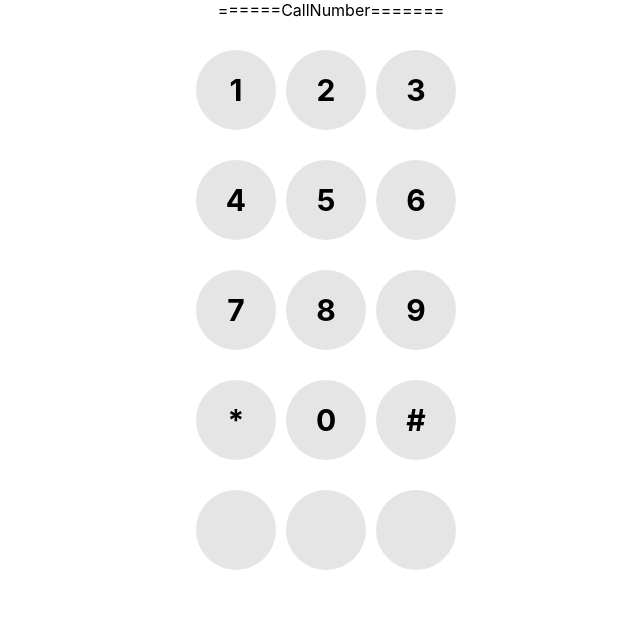
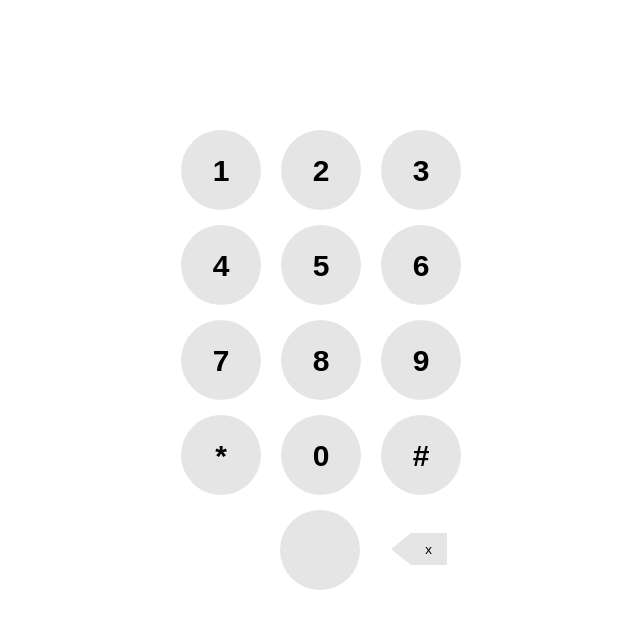
Before and after one commit to jehyungmin/phone-calling, a React (Create React App) app: page / in a window 1280 px wide. Shown: the top 628 px of the page, without its empty margins (309-949 px from the left). Built offline with nearby package versions, Linux system fonts and the light colour scheme.

Commit message:
입력 삭제 완료

```diff
--- a/src/App.js
+++ b/src/App.js
@@ -4,28 +4,48 @@ import { PhoneNumberList } from './Components/PhoneNumberList';
 import { CallNumber } from './Components/CallNumber';
 
 class App extends Component {
-  state = {
-    phonePad: [1, 2, 3, 4, 5, 6, 7, 8, 9, '*', 0, '#', '', '', ''],
-    CreateNumber: [],
+
+  constructor() {
+    super();
+    this.state ={
+      number: "",
+      phonePad: [1, 2, 3, 4, 5, 6, 7, 8, 9, '*', 0, '#', '', '', 'x'],
+    }
   }
 
-  handleCreate = () => {
-    console.log("callNumber");
+  handleCreate= (button) => {
+    // console.log('success');
+
+    if(button === "BS"){
+      this.backspace()
+    }else if(button === "NU"){
+      this.setState({
+        number: this.state.number
+      })
+    }else{
+      this.setState({
+        //number: (this.state.number + button).replace(/(^02.{0}|^01.{1}|[0-9]{3})([0-9]+)([0-9]{4})/, "$1-$2-$3")
+
+        //number: this.state.number.replace(/(^02.{0}|^01.{1}|[0-9]{3})([0-9]+)([0-9]{4})/, "$1-$2-$3") + button
+        number: (this.state.number + button).replace(/^\d{2,3}-\d{3,4}-\d{4}$/)
+       //number: this.state.number + button
+      });
+  }
+
+  }
+
+  backspace = () =>{
     this.setState({
-      ...this.state,
-      CreateNumber : this.CreateNumber
+      number: this.state.number.slice(0,-1)
     })
   }
 
   render() {
-    // const phonePad = [1,2,3,4,5,6,7,8,9,'*',0,'#'];
-    // console.log(phonePad);
 
     return (
       <div className="App">
-        <CallNumber />
+        <CallNumber number={this.state.number} />
         <PhoneNumberList onClick={this.handleCreate} padNum={this.state.phonePad}/>
-
       </div>
     );
   }
--- a/src/Components/CallNumber/CallNumber.css
+++ b/src/Components/CallNumber/CallNumber.css
@@ -0,0 +1,6 @@
+.numberWindow{
+    height: 100px;
+    text-align: center;
+    font-size: 30px;
+    line-height: 80px;
+}
--- a/src/Components/CallNumber/CallNumber.js
+++ b/src/Components/CallNumber/CallNumber.js
@@ -1,9 +1,10 @@
 import React from 'react';
+import './CallNumber.css';
 
-const CallNumber = () => {
+const CallNumber = ({number}) => {
     return (
-        <div>
-            ======CallNumber=======
+        <div className="numberWindow">
+            <p>{number}</p>
         </div>
     );
 };
--- a/src/Components/PhoneNumber/PhoneNumber.css
+++ b/src/Components/PhoneNumber/PhoneNumber.css
@@ -1,6 +1,7 @@
 .numStyle{
     display: inline;
-    margin-right: 10px;
+    margin-right: 20px;
+    margin-bottom: 15px;
     display: inline-block;
     width: 80px;
     height: 80px;
@@ -10,9 +11,39 @@
     font-weight: bold;
     line-height: 80px;
     font-size: 30px;
-    margin-bottom: auto;
+    border:0;
+    outline: 0;
 }
 
 .padNumerColor{
     background-color: #E5E5E5;
 }
+
+.NUColor{
+    background-color: #ffffff;
+}
+
+.cancel {
+    background: #E5E5E5;
+    display: inline-block;
+    height: 32px;
+    margin-left: 30px;
+    margin-top: 23px;
+    position: relative;
+    width: 37px;
+    margin-right: 35px;
+    border:0;
+    outline: 0;
+    }
+.cancel:before {
+    border-bottom: 16px solid transparent;
+    border-top: 16px solid transparent;
+    border-left: 0px solid transparent;
+    border-right: 20px solid #E5E5E5;
+    content: "";
+    height: 0px;
+    left: -19px;
+    position: absolute;
+    top: 0px;
+    width: 0;
+    }
--- a/src/Components/PhoneNumber/PhoneNumber.js
+++ b/src/Components/PhoneNumber/PhoneNumber.js
@@ -1,12 +1,20 @@
 import React from 'react';
 import './PhoneNumber.css';
 
-const PhoneNumber = ({ eachNum, onClick }) => {
+const PhoneNumber = ({ eachNum, onClick, name }) => {
 
+    let styleName = "numStyle padNumerColor"
+    if(name === "NU"){
+        styleName = "NUColor numStyle "
+    }else if(name === "BS") {
+        styleName = "cancel"
+    }else {
+        styleName = "numStyle padNumerColor"
+    }
 
     return (
         <div>
-            <p className="numStyle padNumerColor">{eachNum}</p>
+            <button name={name} onClick={e => onClick(e.target.name)} className={styleName}>{eachNum}</button>
         </div>
     );
 };
--- a/src/Components/PhoneNumberList/PhoneNumberList.js
+++ b/src/Components/PhoneNumberList/PhoneNumberList.js
@@ -2,49 +2,35 @@ import React from 'react';
 import PhoneNumber from '../PhoneNumber/PhoneNumber';
 import './PhoneNumberList.css';
 
-const PhoneNumberList = ({ padNum, onClick }) => {
-
-    // let i = 0;
-    // const padList = padNum.map(
-    //     number => {
-    //         return (
-    //             i === 3
-    //                 ? (<br/>)
-    //                 : (<PhoneNumber eachNum = {padNum[i++]} key = { i } />)
-    //             // <PhoneNumber eachNum = {padNum[i++]} key={i} />
-
-    //         )
-
-    //     }
-    // )
+const PhoneNumberList = ({ padNum, onClick}) => {
 
     return (
         <div >
-                        {/* {padList} */}
-            <div className="numberList">
-                <PhoneNumber onClick={onClick} eachNum={padNum[0]} />
-                <PhoneNumber eachNum={padNum[1]} />
-                <PhoneNumber eachNum={padNum[2]} />
+
+            <div className="numberList" >
+                <PhoneNumber name="1" onClick={onClick} eachNum={padNum[0]} />
+                <PhoneNumber name="2" onClick={onClick} eachNum={padNum[1]} />
+                <PhoneNumber name="3" onClick={onClick} eachNum={padNum[2]} />
             </div>
             <div className="numberList">
-                <PhoneNumber eachNum={padNum[3]} />
-                <PhoneNumber eachNum={padNum[4]} />
-                <PhoneNumber eachNum={padNum[5]} />
+                <PhoneNumber name="4" onClick={onClick} eachNum={padNum[3]} />
+                <PhoneNumber name="5" onClick={onClick} eachNum={padNum[4]} />
+                <PhoneNumber name="6" onClick={onClick} eachNum={padNum[5]} />
             </div>
             <div className="numberList">
-                <PhoneNumber eachNum={padNum[6]} />
-                <PhoneNumber eachNum={padNum[7]} />
-                <PhoneNumber eachNum={padNum[8]} />
+                <PhoneNumber name="7" onClick={onClick} eachNum={padNum[6]} />
+                <PhoneNumber name="8" onClick={onClick} eachNum={padNum[7]} />
+                <PhoneNumber name="9" onClick={onClick} eachNum={padNum[8]} />
             </div>
             <div className="numberList">
-                <PhoneNumber eachNum={padNum[9]} />
-                <PhoneNumber eachNum={padNum[10]} />
-                <PhoneNumber eachNum={padNum[11]} />
+                <PhoneNumber name="*" onClick={onClick} eachNum={padNum[9]} />
+                <PhoneNumber name="0" onClick={onClick} eachNum={padNum[10]} />
+                <PhoneNumber name="#" onClick={onClick} eachNum={padNum[11]} />
             </div>
             <div className="numberList">
-                <PhoneNumber eachNum={padNum[12]} />
-                <PhoneNumber eachNum={padNum[13]} />
-                <PhoneNumber eachNum={padNum[14]} />
+                <PhoneNumber name="NU" onClick={onClick} eachNum={padNum[12]} />
+                <PhoneNumber name="CALL" onClick={onClick} eachNum={padNum[13]} />
+                <PhoneNumber name="BS" onClick={onClick} eachNum={padNum[14]} />
             </div>
 
         </div>
```
